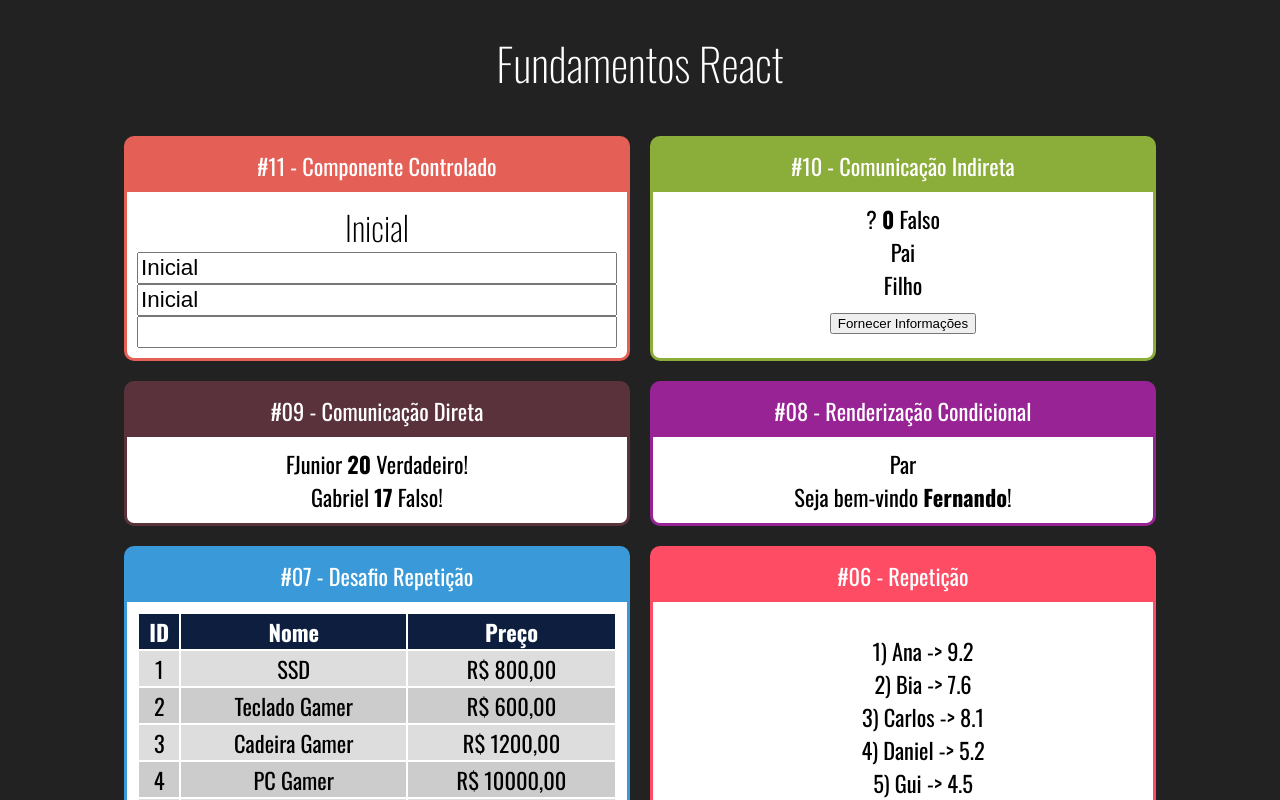
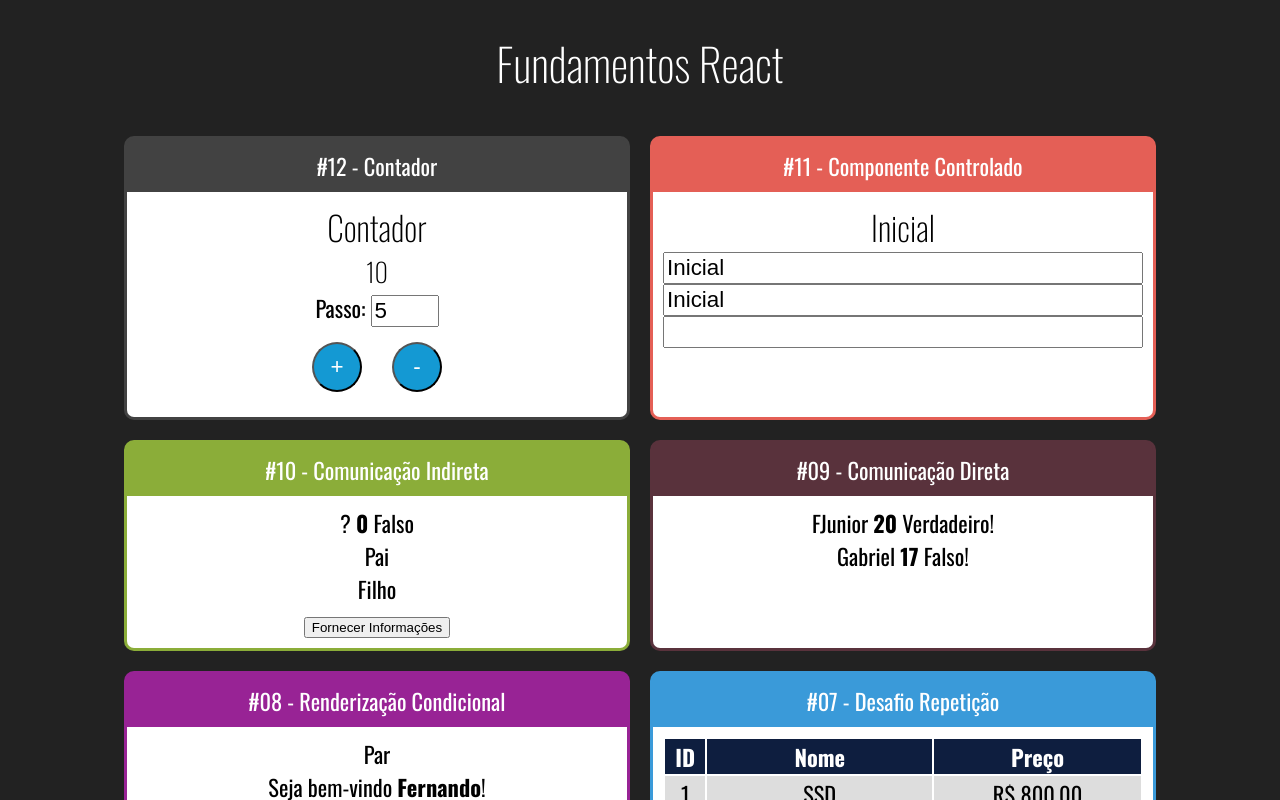
Before and after one commit to lukendev/fundamentos-react, a React (Create React App) app: page / in a window 1280 px wide. Shown: the top 800 px of the page. Built offline with nearby package versions, Linux system fonts and the light colour scheme.

Commit message:
feat: Component with class

```diff
--- a/src/App.jsx
+++ b/src/App.jsx
@@ -3,6 +3,7 @@
 
 import Card from './components/layout/Card'
 
+import Contador from './components/contador/Contador'
 import Input from './components/formulario/Input'
 import IndiretaPai from './components/comunicacao/IndiretaPai'
 import DiretaPai from './components/comunicacao/DiretaPai'
@@ -25,6 +26,10 @@
         <h1>Fundamentos React</h1>
 
         <div className="Cards">
+
+        <Card titulo="#12 - Contador" color="#424242">
+                <Contador numeroInicial={10}></Contador>
+            </Card>
 
         <Card titulo="#11 - Componente Controlado" color="#E45F56">
                 <Input></Input>
--- a/src/components/comunicacao/IndiretaPai.jsx
+++ b/src/components/comunicacao/IndiretaPai.jsx
@@ -2,7 +2,6 @@
 import IndiretaFilho from './IndiretaFilho'
 
 export default props => {
-    const [a, b] = [1, 2]
     const [nome, setNome] = useState('?')
     const [idade, setIdade] = useState(0)
     const [nerd, setNerd] = useState(false)
--- /dev/null
+++ b/src/components/contador/Contador.css
@@ -0,0 +1,14 @@
+.Contador input {
+    font-size: 1.4rem;
+    width: 60px;
+}
+
+.Contador button {
+    margin: 15px;
+    height: 50px;
+    width: 50px;
+    border-radius: 50%;
+    background-color: #1499D3;
+    color: #fff;
+    font-size: 1.4rem;
+}
--- /dev/null
+++ b/src/components/contador/Contador.jsx
@@ -0,0 +1,58 @@
+import "./Contador.css"
+import React from 'react'
+
+class Contador extends React.Component {
+
+    state = {
+        numero: this.props.numeroInicial || 0,
+        passo: this.props.passoInicial || 5,
+    }
+
+    // constructor(props) {
+    //     super(props)
+
+    //     this.inc = this.inc.bind(this)
+    // }
+
+    inc = () => {
+        this.setState({
+            numero: this.state.numero + this.state.passo
+        })
+    }
+
+    dec = () => {
+        this.setState({
+            numero: this.state.numero - this.state.passo
+        })
+    }
+
+    setPasso = (e) => {
+        this.setState({
+            passo: +e.target.value,
+        })
+    }
+
+    // inc() {
+    //     this.setState({
+    //         numero: this.state.numero + 1
+    //     })
+    // }
+
+    render() {
+        return (
+            <div className="Contador">
+                <h2>Contador</h2>
+                <h3>{this.state.numero}</h3>
+                <div>
+                    <label htmlFor="passoInput">Passo: </label>
+                    <input type="passoInput" type="number" value={this.state.passo} onChange={this.setPasso} />
+                </div>
+                <button onClick={this.inc}>+</button>
+                <button onClick={this.dec}>-</button>
+            </div>
+        )
+    }
+
+}
+
+export default Contador
```
